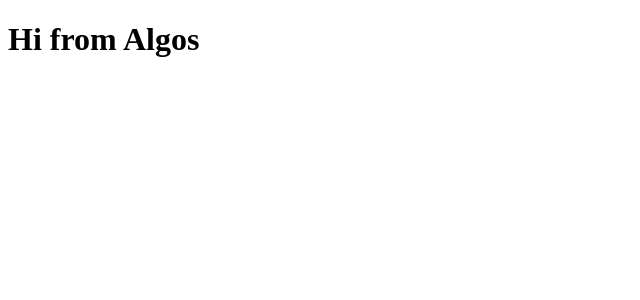
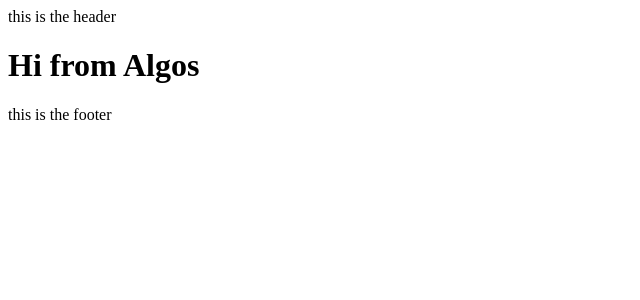
Before and after one commit to atbeesley/algos_shop, a React (Create React App) app in the folder frontend/: page / in a window 1280 px wide. Shown: the top 300 px of the page, without its empty margins (0-640 px from the left). Built offline with nearby package versions, Linux system fonts and the light colour scheme.

Commit message:
header & footer components working

```diff
--- a/frontend/src/App.js
+++ b/frontend/src/App.js
@@ -1,9 +1,15 @@
+import Header from './components/Header'
+import Footer from './components/Footer'
 
 
 const App = () => {
   return (
     <>
-    <h1>Hi from Algos</h1>
+    <Header/>
+    <main>
+      <h1>Hi from Algos</h1>
+    </main>
+    <Footer/>
     </>
   );
 }
--- /dev/null
+++ b/frontend/src/components/Footer.js
@@ -0,0 +1,11 @@
+import React from 'react'
+
+const Footer = () => {
+    return (
+        <footer>
+            this is the footer
+        </footer>
+    )
+}
+
+export default Footer
--- /dev/null
+++ b/frontend/src/components/Header.js
@@ -0,0 +1,11 @@
+import React from 'react'
+
+const Header = () => {
+    return (
+        <header>
+            this is the header
+        </header>
+    )
+}
+
+export default Header
```
